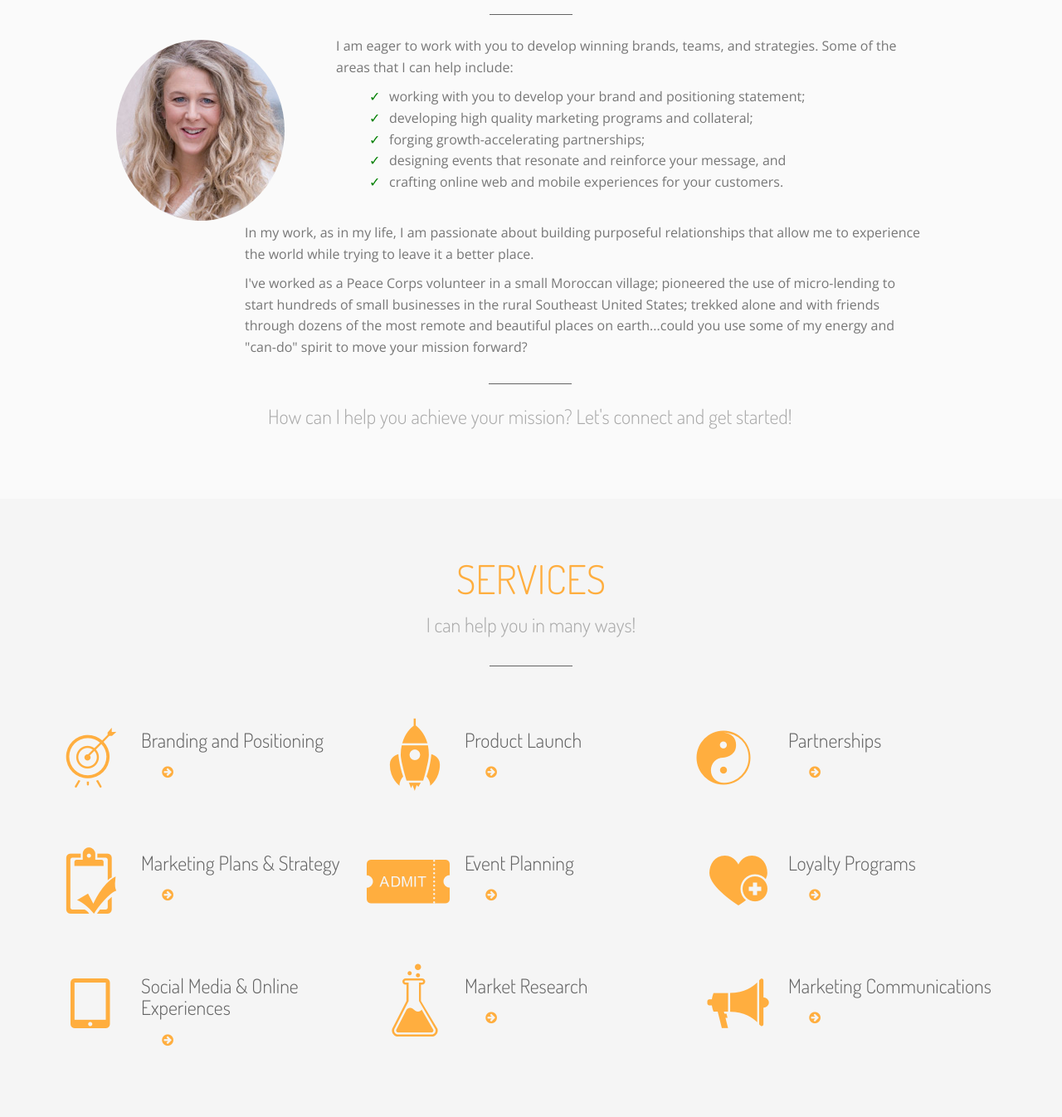
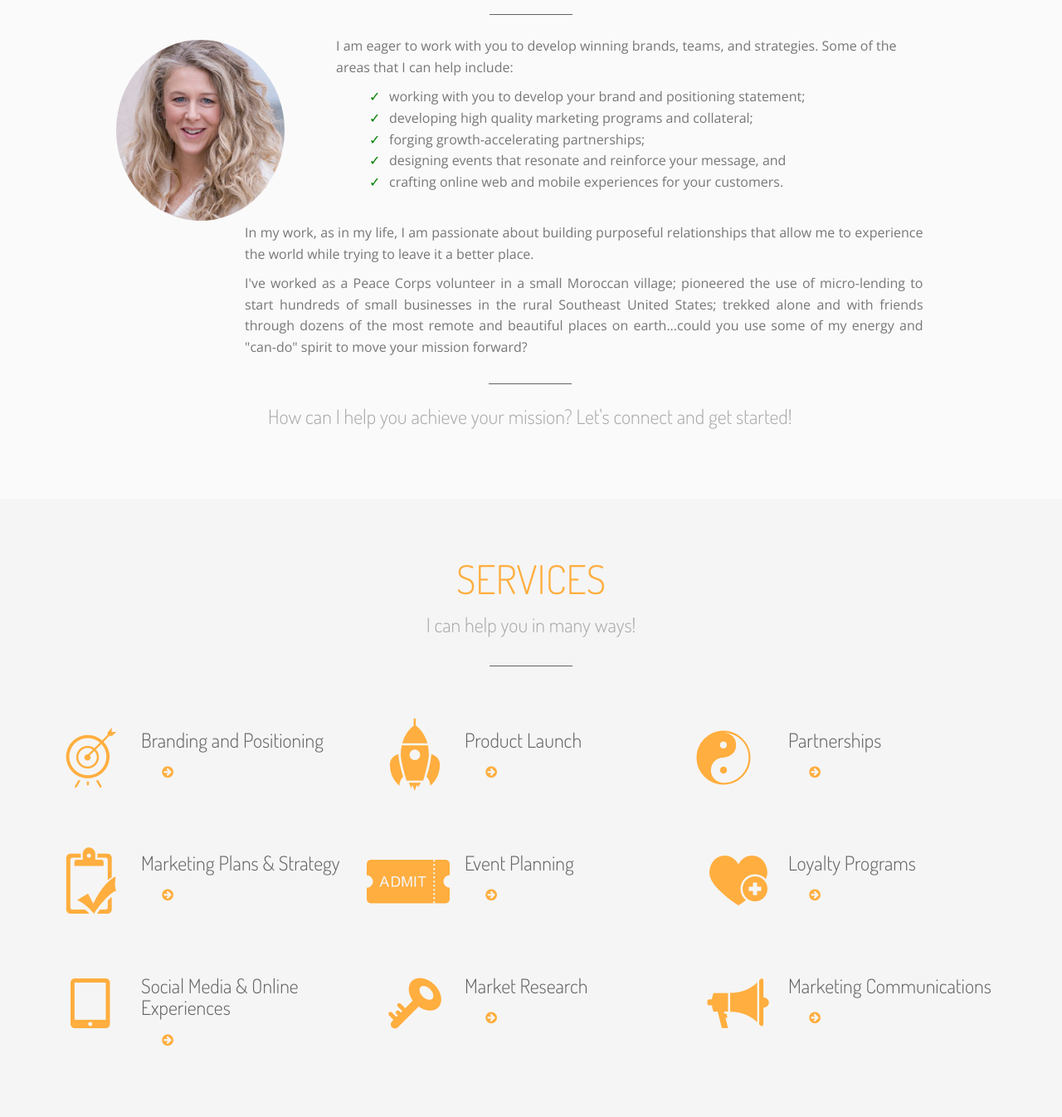
Before and after one commit to davehorton/susanmaupin.com, a website: page public/index.html in a window 1280 px wide. Shown: the part 984-2330 px from the top of the page at 83% size. Drawn offline with nearby package versions, Linux system fonts and the light colour scheme; files whose address does not match are found by name.

Commit message:
more minor changes

```diff
--- a/public/index.html
+++ b/public/index.html
@@ -116,8 +116,8 @@
 								</ul>
 							</p>
 							<br/>
-							<p style="text-align: left; margin-left: 30px;">In my work, as in my life, I am passionate about building purposeful relationships that allow me to experience the world while trying to leave it a better place.</p>
-							<p style="text-align: left; margin-left: 30px;">I've worked as a Peace Corps volunteer in a small Moroccan village; pioneered the use of micro-lending to start hundreds of small businesses in the rural Southeast United States; trekked alone and with friends through dozens of the most remote and beautiful places on earth...could you use some of my energy and "can-do" spirit to move your mission forward?</p>
+							<p style="text-align: justify; margin-left: 30px;">In my work, as in my life, I am passionate about building purposeful relationships that allow me to experience the world while trying to leave it a better place.</p>
+							<p style="text-align: justify; margin-left: 30px;">I've worked as a Peace Corps volunteer in a small Moroccan village; pioneered the use of micro-lending to start hundreds of small businesses in the rural Southeast United States; trekked alone and with friends through dozens of the most remote and beautiful places on earth...could you use some of my energy and "can-do" spirit to move your mission forward?</p>
 							<hr class="rule"/>
 							<p class="call-to-action">How can I help you achieve your mission?  Let's connect and get started!</p>
 						</div>
@@ -246,7 +246,7 @@
 						</div>
 						<div class="col-md-4">
 							<div class="service-item">
-								<span class="icon-lab service-icon"></span>
+								<span class="icon-key service-icon"></span>
 								<div class="service-text">
 									<h3>Market Research</h3>
 									<a href="#" data-toggle="popover" data-content-key="research" class="read-more"><span>How I can help ...</span> <i class="i fa fa-arrow-circle-right"></i></a>
```
